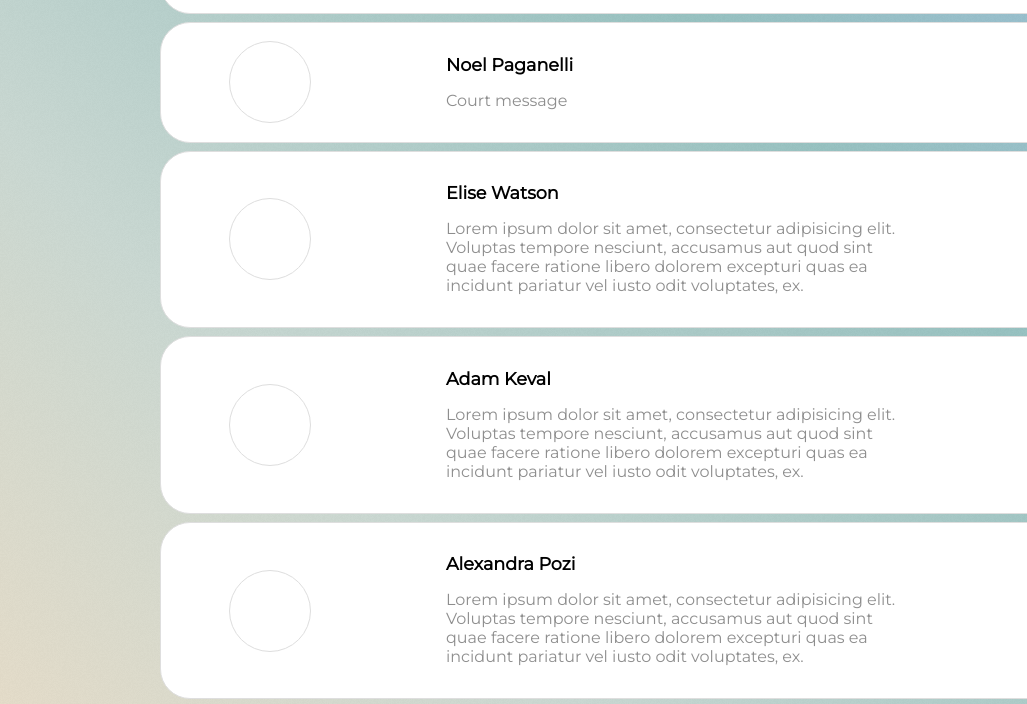
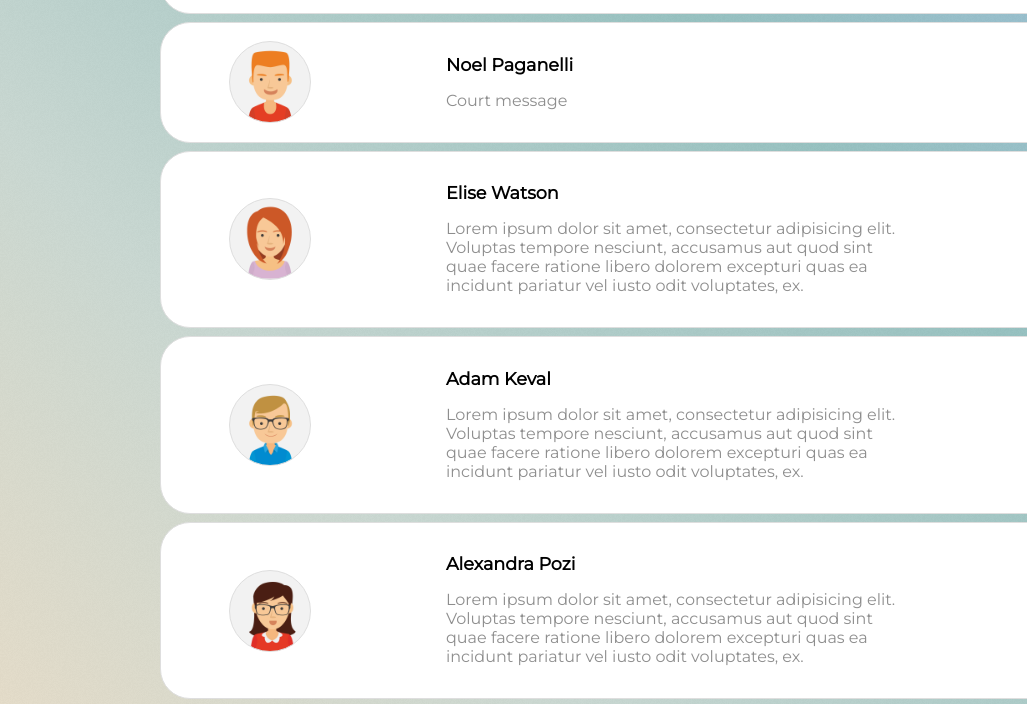
Before and after one commit to kvnlmbrtn/MyMails-JavaScript, a plain HTML site: page index.html in a window 1280 px wide. Shown: the part 999-1703 px from the top of the page, 0-1027 px from the left. Drawn offline with nearby package versions, Linux system fonts and the light colour scheme.

```diff
--- a/index.html
+++ b/index.html
@@ -9,6 +9,10 @@
 		<link rel="stylesheet" href="https://use.fontawesome.com/releases/v5.2.0/css/all.css" integrity="sha384-hWVjflwFxL6sNzntih27bfxkr27PmbbK/iSvJ+a4+0owXq79v+lsFkW54bOGbiDQ" crossorigin="anonymous">
 		<link rel="shortcut icon" href="logo-la-capsule.png">
 		<link href="https://fonts.googleapis.com/css?family=Montserrat" rel="stylesheet">
+		<script
+	  src="http://code.jquery.com/jquery-3.3.1.min.js"
+	  integrity="sha256-FgpCb/KJQlLNfOu91ta32o/NMZxltwRo8QtmkMRdAu8="
+	  crossorigin="anonymous"></script>
 	</head>
 
 	<body>
--- a/style.css
+++ b/style.css
@@ -403,6 +403,31 @@ a {
     background-size: cover;
   }
 
+  #profilePicture6 {
+    background-image: url("avatar-1.jpg");
+    background-size: cover;
+  }
+
+  #profilePicture7 {
+    background-image: url("avatar-2.jpg");
+    background-size: cover;
+  }
+
+  #profilePicture8 {
+    background-image: url("avatar-3.jpg");
+    background-size: cover;
+  }
+
+  #profilePicture9 {
+    background-image: url("avatar-4.jpg");
+    background-size: cover;
+  }
+
+  #profilePicture10 {
+    background-image: url("avatar-5.jpg");
+    background-size: cover;
+  }
+
 
 .contentBlocks {
   display: block;
```
